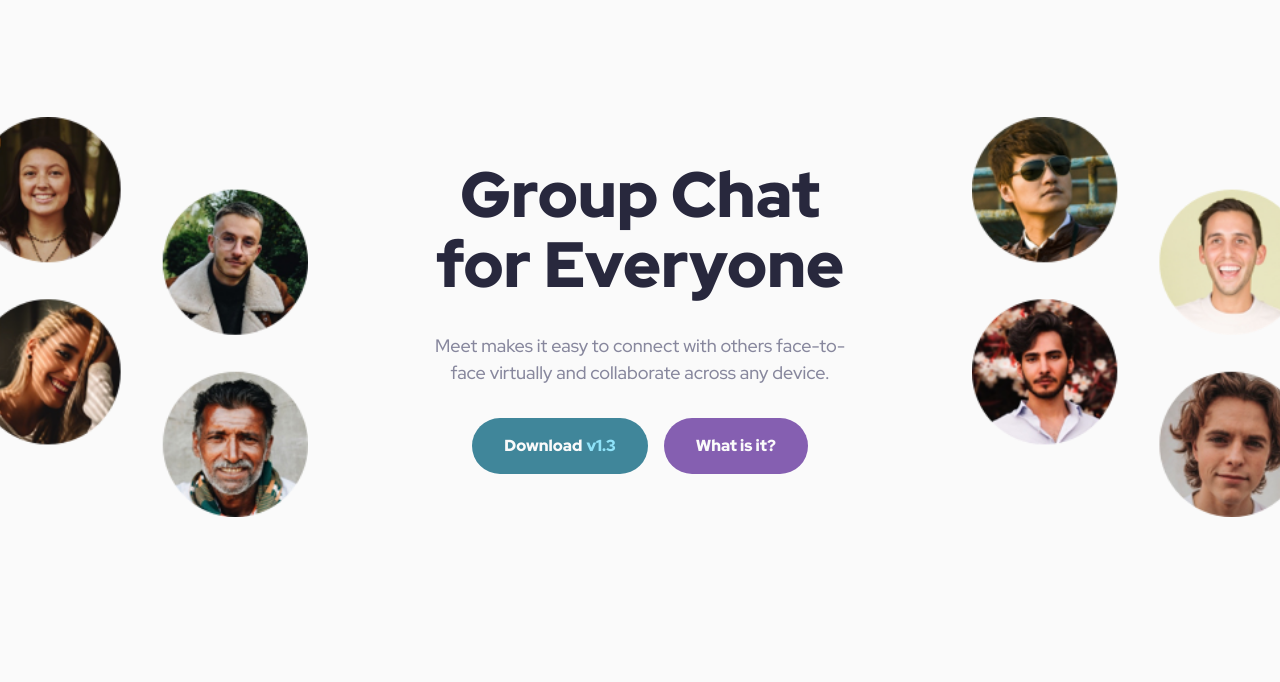
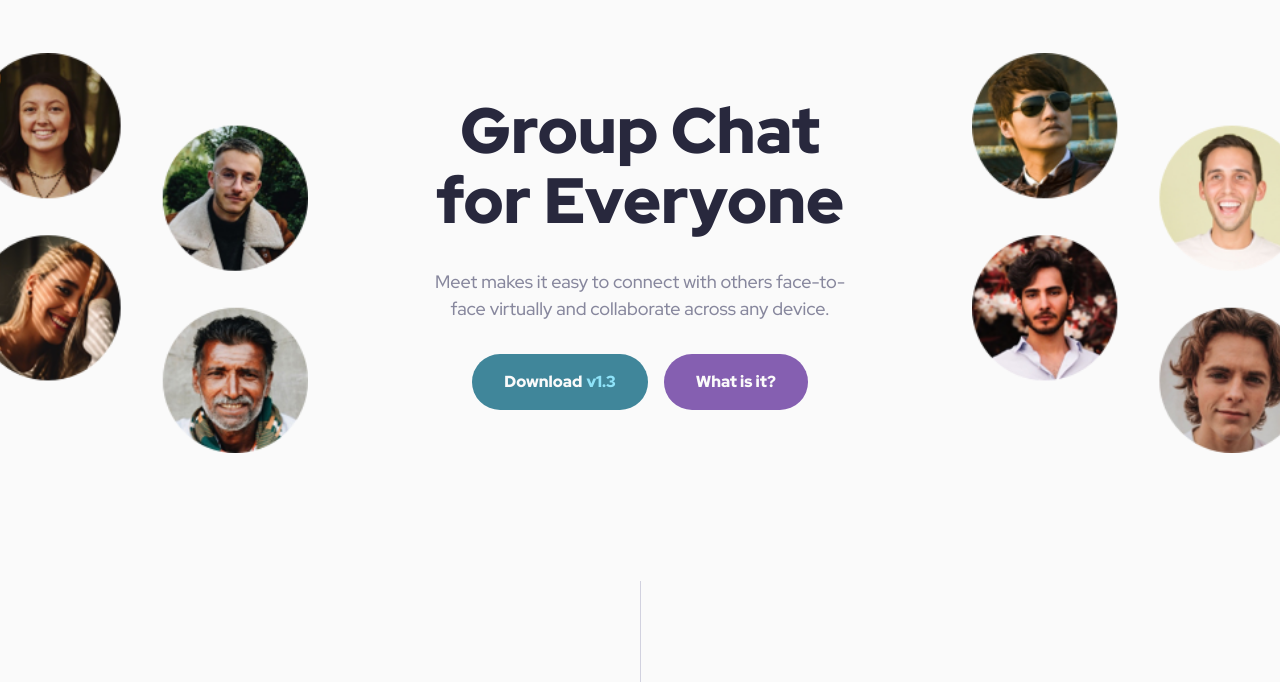
Before and after one commit to ruorobee-learning/10.-Meet-Landing-Page, a plain HTML site: page index.html in a window 1280 px wide. Shown: the part 118-800 px from the top of the page. Drawn offline with Linux system fonts and the light colour scheme.

Commit message:
fix hero padding repetition

```diff
--- a/style.css
+++ b/style.css
@@ -69,7 +69,6 @@ nav {
     align-items: center;
     justify-content: center;
     grid-template-columns: 1fr 1fr 1fr;
-    padding: var(--var-800) var(--var-1000);
     gap: var(--var-1400);
     width: 100vw;
     position: relative;
```
